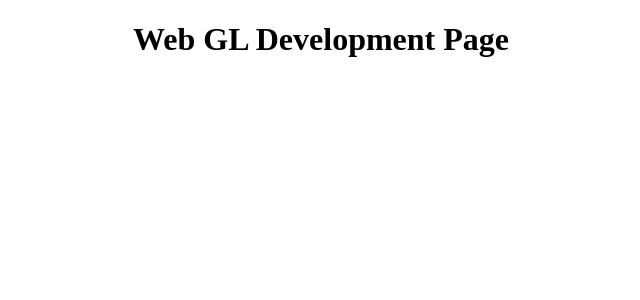
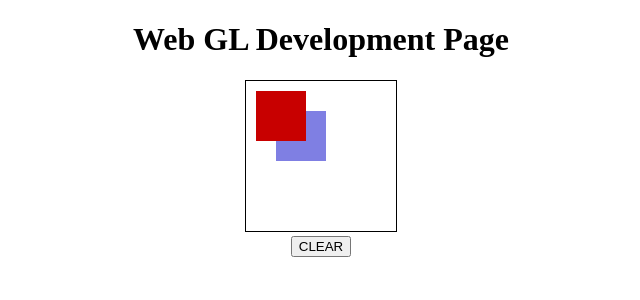
Before and after one commit to YangTaebin/webgl_develop, a Flask app: page / in a window 1280 px wide. Shown: the top 300 px of the page, without its empty margins (319-959 px from the left). Run offline with Flask 3, Linux system fonts and the light colour scheme.

Commit message:
canvas clear function added

```diff
--- a/static/main.css
+++ b/static/main.css
@@ -1,3 +1,13 @@
 h1{
     text-align: center;
 }
+#webgl{
+    border: black 1px solid;
+}
+#canvas_controller{
+    text-align: center;
+}
+#canvas_container{
+    width: 100%;
+    text-align: center;
+}
--- a/static/webgl.js
+++ b/static/webgl.js
@@ -0,0 +1,20 @@
+function draw() {
+    canvas = document.getElementById("webgl");
+    if (canvas.getContext) {
+        ctx = canvas.getContext('2d');
+        const width = canvas.width;
+        const height = canvas.height;
+
+        ctx.fillStyle = "rgb(0,0,200,0.5)";
+        ctx.fillRect(30,30,50,50);
+
+        ctx.fillStyle = "rgb(200,0,0)";
+        ctx.fillRect(10,10,50,50);
+    } else {
+        alert("해당 컨텐츠를 지원하지 않는 브라우저 입니다.")
+    }
+}
+
+function clear_canvas() {
+    ctx.clearRect(0,0,canvas.width,canvas.height);
+}
--- a/templates/index.html
+++ b/templates/index.html
@@ -4,9 +4,16 @@
     <meta charset="UTF-8">
     <title>Web GL test</title>
     <link rel="stylesheet" href="static/main.css">
+    <link rel="shortcut icon" href="static/icons8-automatic-ios-16-filled-96.png">
     <script src="static/webgl.js"></script>
 </head>
-<body>
+<body onload="draw();">
     <h1>Web GL Development Page</h1>
+    <div id="canvas_container">
+        <canvas id="webgl" width="150" height="150"></canvas>
+    </div>
+    <div id="canvas_controller">
+        <button id="clear" onclick="clear_canvas();">CLEAR</button>
+    </div>
 </body>
 </html>
```
Also changed, not shown: static/icons8-automatic-ios-16-filled-16.png (added), static/icons8-automatic-ios-16-filled-96.png (added).
